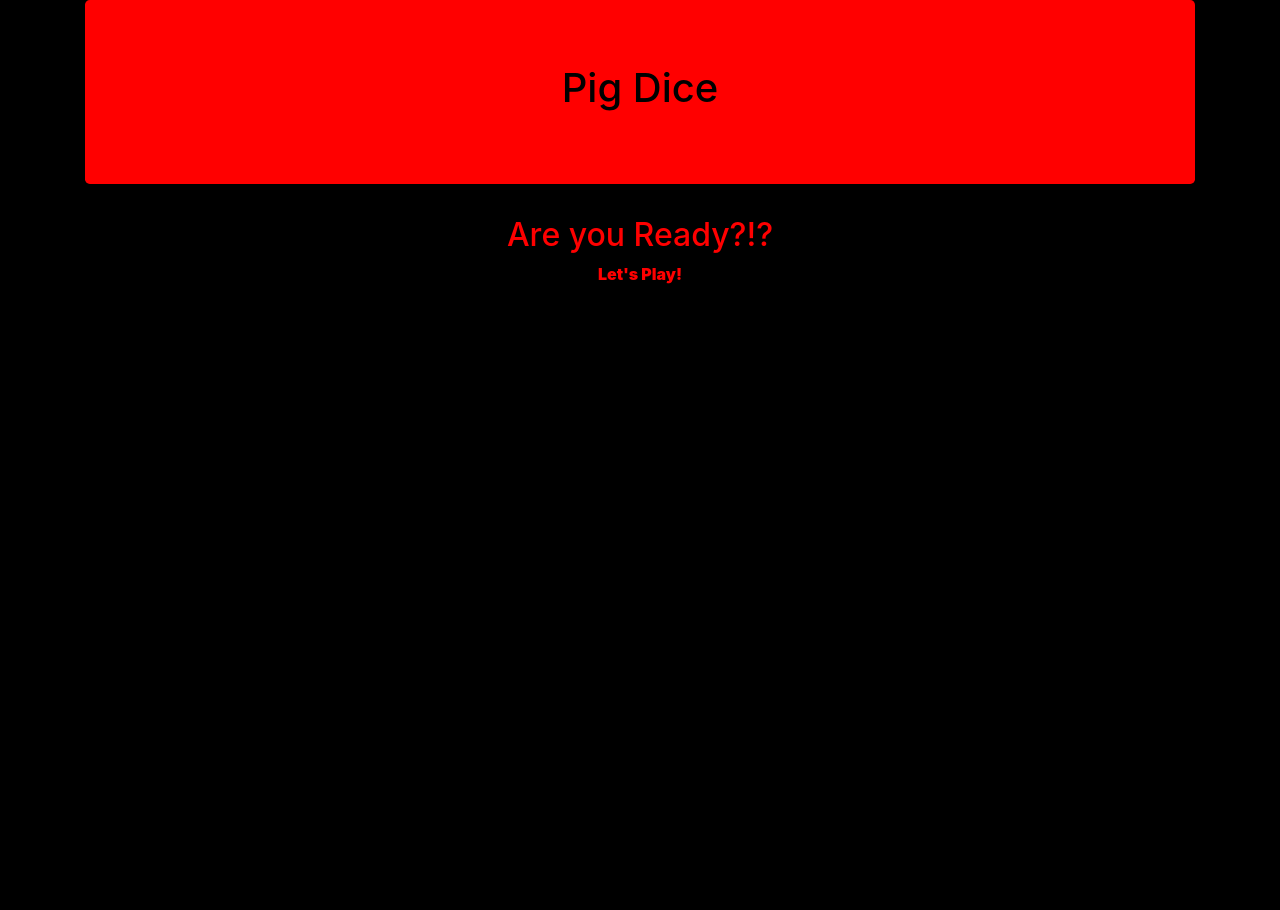
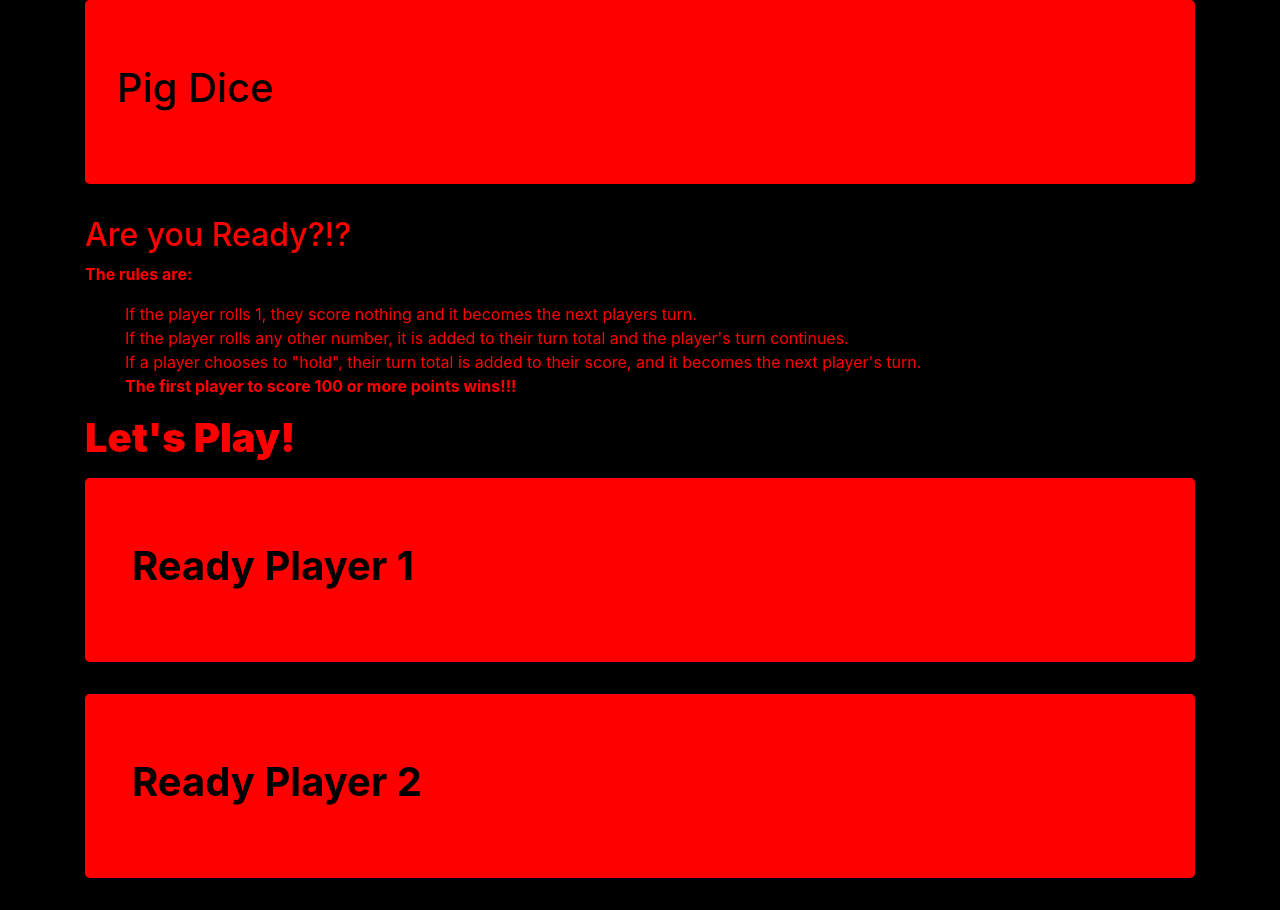
Before and after one commit to austinkaruru/Pig-dice, a plain HTML site: page index.html in a window 1280 px wide. Before the commit the page ends 800 px from the top, so only its background shows below. Drawn offline with nearby package versions, Linux system fonts and the light colour scheme.

```diff
--- a/index.html
+++ b/index.html
@@ -11,6 +11,7 @@
 </head>
 <body>
     <div class="container">
+        <div class="b"
         <div class="head1">
             <div class="jumbotron">
         <h1>Pig Dice</h1>
@@ -18,7 +19,26 @@
         <form id="pig-dice">
             <div class="form-group">
                 <h2>Are you Ready?!?</h2>
-                <label for="game"><b><strong>Let's Play!</strong></b></label>
+                <p><b>The rules are:</b></p>
+                <ul id="rules">
+                    If the player rolls 1, they score nothing and it becomes the next players turn.<br>
+                    If the player rolls any other number, it is added to their turn total and the player's turn continues.<br>
+                    If a player chooses to "hold", their turn total is added to their score, and it becomes the next player's turn.<br>
+                    <b>The first player to score 100 or more points wins!!!</b>
+                </ul>
+                <label for="game"><h1><b><strong>Let's Play!</strong></b></h1></label>
+                <div class="jumbotron">
+                <div class="col-md-6">
+                    <h1><strong>Ready Player 1</strong></h1>
+                    </div>
+                    </div>
+                    </div>
+                <div class="jumbotron">
+                    <div class="col-md-6">
+                        <h1><strong>Ready Player 2</strong></h1>
+                    </div>
+                </div>
+                </div>
                 </div>
             </div>
         </form>
```
